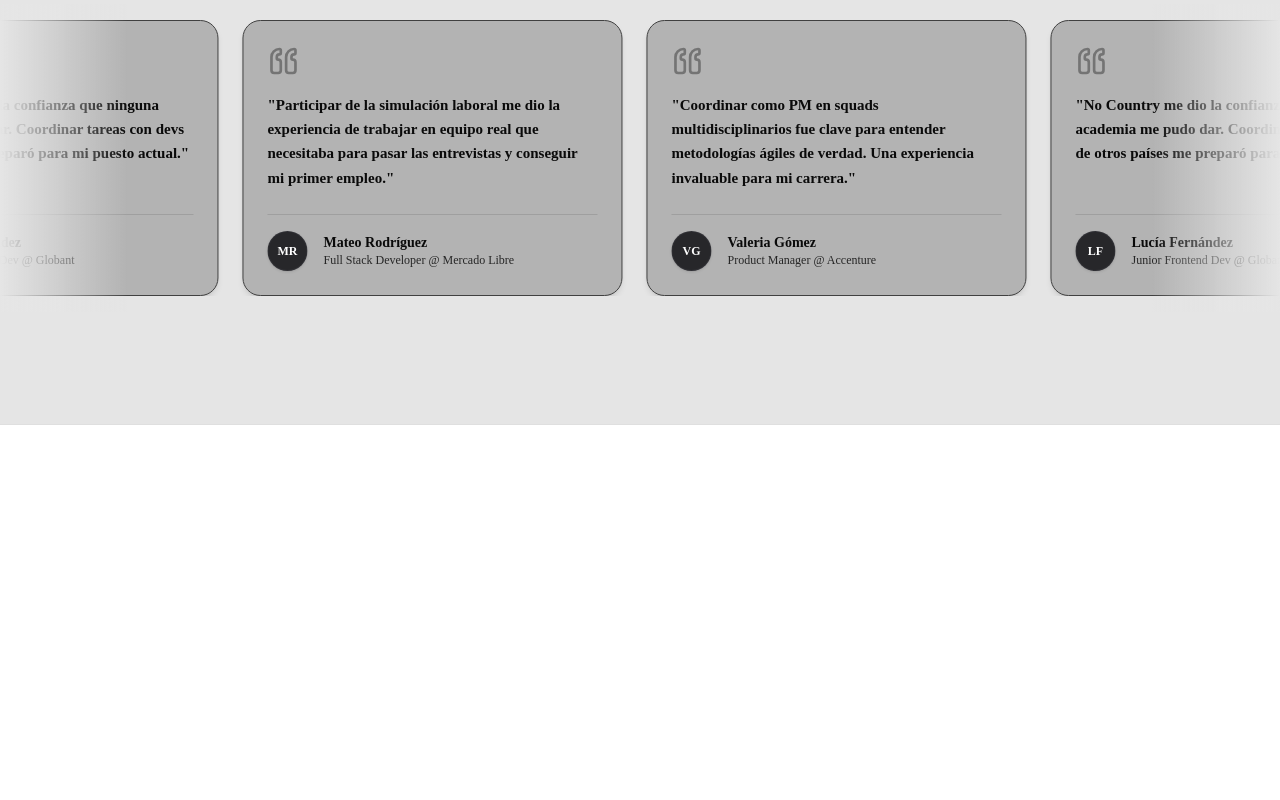
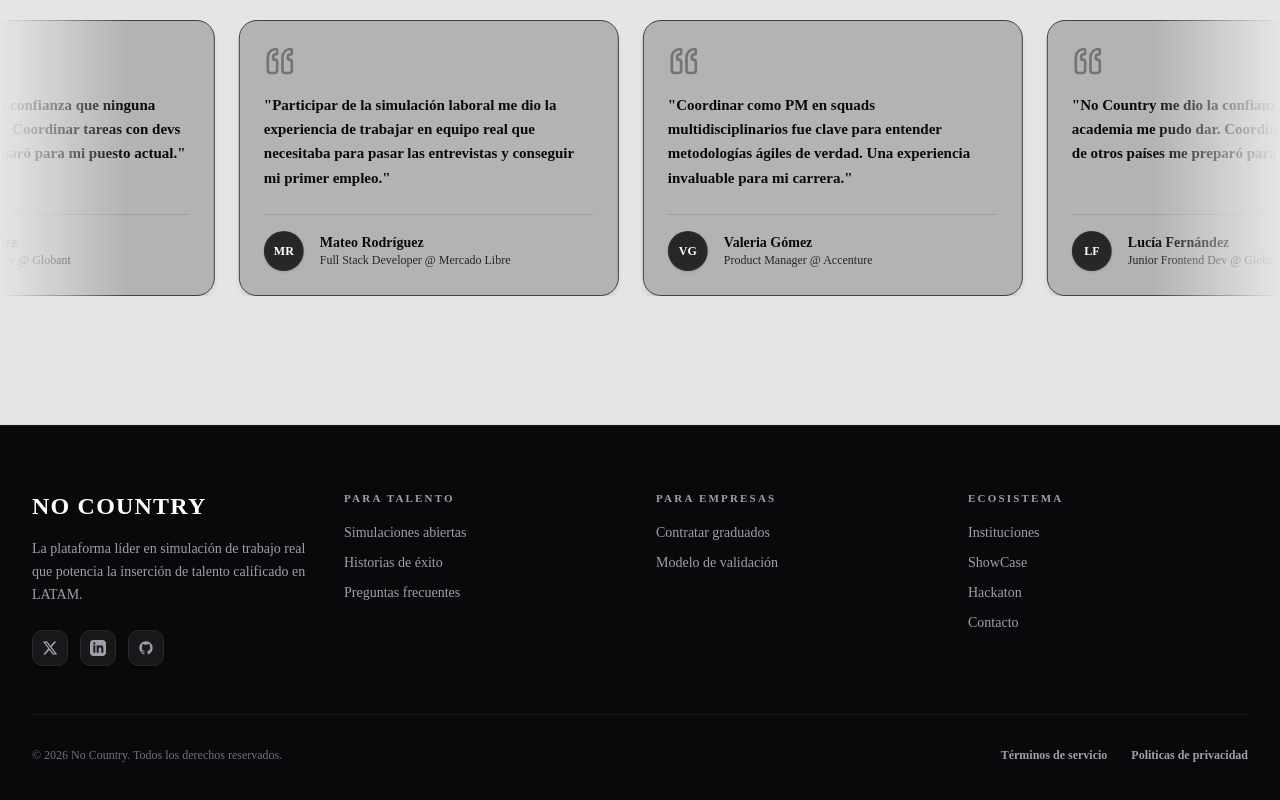
Before and after one commit to No-Country-simulation/fellowship-web-tm, a Next.js app in the folder frontend/: page / in a window 1280 px wide. Shown: the part 1902-2702 px from the top of the page. Before the commit the page ends 2327 px from the top, so only its background shows below. Built offline with nearby package versions, Linux system fonts and the light colour scheme.

Commit message:
feat:implementar footer

```diff
--- a/frontend/components/sections/Footer.tsx
+++ b/frontend/components/sections/Footer.tsx
@@ -1,7 +1,203 @@
-export default function Footer() {
+import Link from "next/link";
+import { cn } from "@/lib/utils";
+
+export interface FooterProps {
+  className?: string;
+}
+
+export default function Footer({ className }: FooterProps) {
   return (
-    <section>
-      {/*  Footer */}
-    </section>
+    <footer
+      id="footer"
+      className={cn(
+        "w-full bg-zinc-950 text-zinc-300 py-16 border-t border-zinc-900 transition-colors duration-300",
+        className
+      )}
+    >
+      <div className="w-full max-w-7xl mx-auto px-4 md:px-8">
+        <div className="grid grid-cols-1 md:grid-cols-4 gap-12 md:gap-8 pb-12">
+          {/* Column 1: Brand details */}
+          <div className="flex flex-col space-y-4">
+            <span className="text-xl md:text-2xl font-black tracking-wider text-white uppercase select-none">
+              No Country
+            </span>
+            <p className="text-sm text-zinc-400 leading-relaxed max-w-xs">
+              La plataforma líder en simulación de trabajo real que potencia la inserción de talento calificado en LATAM.
+            </p>
+            {/* Social media links */}
+            <div className="flex items-center gap-3 pt-2">
+              <a
+                href="#"
+                aria-label="Twitter"
+                className="flex items-center justify-center w-9 h-9 rounded-lg bg-zinc-900 border border-zinc-800 text-zinc-400 hover:text-white hover:bg-zinc-800 hover:border-zinc-700 transition-all shadow-sm"
+              >
+                <svg
+                  className="w-4 h-4 fill-current"
+                  viewBox="0 0 24 24"
+                  aria-hidden="true"
+                >
+                  <path d="M18.244 2.25h3.308l-7.227 8.26 8.502 11.24H16.17l-5.214-6.817L4.99 21.75H1.68l7.73-8.835L1.254 2.25H8.08l4.713 6.231zm-1.161 17.52h1.833L7.084 4.126H5.117z" />
+                </svg>
+              </a>
+              <a
+                href="#"
+                aria-label="LinkedIn"
+                className="flex items-center justify-center w-9 h-9 rounded-lg bg-zinc-900 border border-zinc-800 text-zinc-400 hover:text-white hover:bg-zinc-800 hover:border-zinc-700 transition-all shadow-sm"
+              >
+                <svg
+                  className="w-4 h-4 fill-current"
+                  viewBox="0 0 24 24"
+                  aria-hidden="true"
+                >
+                  <path
+                    fillRule="evenodd"
+                    clipRule="evenodd"
+                    d="M19 0h-14c-2.761 0-5 2.239-5 5v14c0 2.761 2.239 5 5 5h14c2.762 0 5-2.239 5-5v-14c0-2.761-2.238-5-5-5zm-11 19h-3v-11h3v11zm-1.5-12.268c-.966 0-1.75-.779-1.75-1.75s.784-1.75 1.75-1.75 1.75.779 1.75 1.75-.784 1.75-1.75 1.75zm13.5 12.268h-3v-5.604c0-3.368-4-3.113-4 0v5.604h-3v-11h3v1.765c1.396-2.586 7-2.777 7 2.476v6.759z"
+                  />
+                </svg>
+              </a>
+              <a
+                href="#"
+                aria-label="GitHub"
+                className="flex items-center justify-center w-9 h-9 rounded-lg bg-zinc-900 border border-zinc-800 text-zinc-400 hover:text-white hover:bg-zinc-800 hover:border-zinc-700 transition-all shadow-sm"
+              >
+                <svg
+                  className="w-4 h-4 fill-current"
+                  viewBox="0 0 24 24"
+                  aria-hidden="true"
+                >
+                  <path
+                    fillRule="evenodd"
+                    clipRule="evenodd"
+                    d="M12 2C6.477 2 2 6.477 2 12c0 4.42 2.865 8.166 6.839 9.489.5.092.682-.217.682-.482 0-.237-.008-.866-.013-1.7-2.782.603-3.369-1.34-3.369-1.34-.454-1.156-1.11-1.462-1.11-1.462-.908-.62.069-.608.069-.608 1.003.07 1.531 1.03 1.531 1.03.892 1.529 2.341 1.087 2.91.831.092-.646.35-1.086.636-1.336-2.22-.253-4.555-1.11-4.555-4.943 0-1.091.39-1.984 1.029-2.683-.103-.253-.446-1.27.098-2.647 0 0 .84-.269 2.75 1.025A9.564 9.564 0 0112 6.844c.85.004 1.705.115 2.504.337 1.909-1.294 2.747-1.025 2.747-1.025.546 1.377.203 2.394.1 2.647.64.699 1.028 1.592 1.028 2.683 0 3.842-2.339 4.687-4.566 4.935.359.309.678.919.678 1.852 0 1.336-.012 2.415-.012 2.743 0 .267.18.579.688.481C19.137 20.162 22 16.418 22 12c0-5.523-4.477-10-10-10z"
+                  />
+                </svg>
+              </a>
+            </div>
+          </div>
+
+          {/* Column 2: Para Talento */}
+          <div className="flex flex-col space-y-4">
+            <h4 className="text-[11px] font-bold tracking-[0.2em] text-zinc-400 uppercase select-none">
+              PARA TALENTO
+            </h4>
+            <ul className="space-y-2.5 text-sm font-medium">
+              <li>
+                <Link
+                  href="#"
+                  className="text-zinc-400 hover:text-white transition-colors duration-200"
+                >
+                  Simulaciones abiertas
+                </Link>
+              </li>
+              <li>
+                <a
+                  href="#"
+                  className="text-zinc-400 hover:text-white transition-colors duration-200"
+                >
+                  Historias de éxito
+                </a>
+              </li>
+              <li>
+                <a
+                  href="#"
+                  className="text-zinc-400 hover:text-white transition-colors duration-200"
+                >
+                  Preguntas frecuentes
+                </a>
+              </li>
+            </ul>
+          </div>
+
+          {/* Column 3: Para Empresas */}
+          <div className="flex flex-col space-y-4">
+            <h4 className="text-[11px] font-bold tracking-[0.2em] text-zinc-400 uppercase select-none">
+              PARA EMPRESAS
+            </h4>
+            <ul className="space-y-2.5 text-sm font-medium">
+              <li>
+                <Link
+                  href="#"
+                  className="text-zinc-400 hover:text-white transition-colors duration-200"
+                >
+                  Contratar graduados
+                </Link>
+              </li>
+              <li>
+                <a
+                  href="#"
+                  className="text-zinc-400 hover:text-white transition-colors duration-200"
+                >
+                  Modelo de validación
+                </a>
+              </li>
+            </ul>
+          </div>
+
+          {/* Column 4: Ecosistema */}
+          <div className="flex flex-col space-y-4">
+            <h4 className="text-[11px] font-bold tracking-[0.2em] text-zinc-400 uppercase select-none">
+              ECOSISTEMA
+            </h4>
+            <ul className="space-y-2.5 text-sm font-medium">
+              <li>
+                <a
+                  href="#"
+                  className="text-zinc-400 hover:text-white transition-colors duration-200"
+                >
+                  Instituciones
+                </a>
+              </li>
+              <li>
+                <a
+                  href="#"
+                  className="text-zinc-400 hover:text-white transition-colors duration-200"
+                >
+                  ShowCase
+                </a>
+              </li>
+              <li>
+                <a
+                  href="#"
+                  className="text-zinc-400 hover:text-white transition-colors duration-200"
+                >
+                  Hackaton
+                </a>
+              </li>
+              <li>
+                <a
+                  href="#"
+                  className="text-zinc-400 hover:text-white transition-colors duration-200"
+                >
+                  Contacto
+                </a>
+              </li>
+            </ul>
+          </div>
+        </div>
+
+        {/* Sub-Footer Banda Inferior */}
+        <div className="border-t border-zinc-900 pt-8 flex flex-col md:flex-row md:justify-between items-center gap-4">
+          <span className="text-xs text-zinc-500 font-medium select-none text-center md:text-left">
+            © 2026 No Country. Todos los derechos reservados.
+          </span>
+          {/* Legal Links */}
+          <div className="flex gap-6 text-xs font-semibold text-zinc-400">
+            <a
+              href="#"
+              className="hover:text-white transition-colors duration-200"
+            >
+              Términos de servicio
+            </a>
+            <a
+              href="#"
+              className="hover:text-white transition-colors duration-200"
+            >
+              Politicas de privacidad
+            </a>
+          </div>
+        </div>
+      </div>
+    </footer>
   );
 }
```
